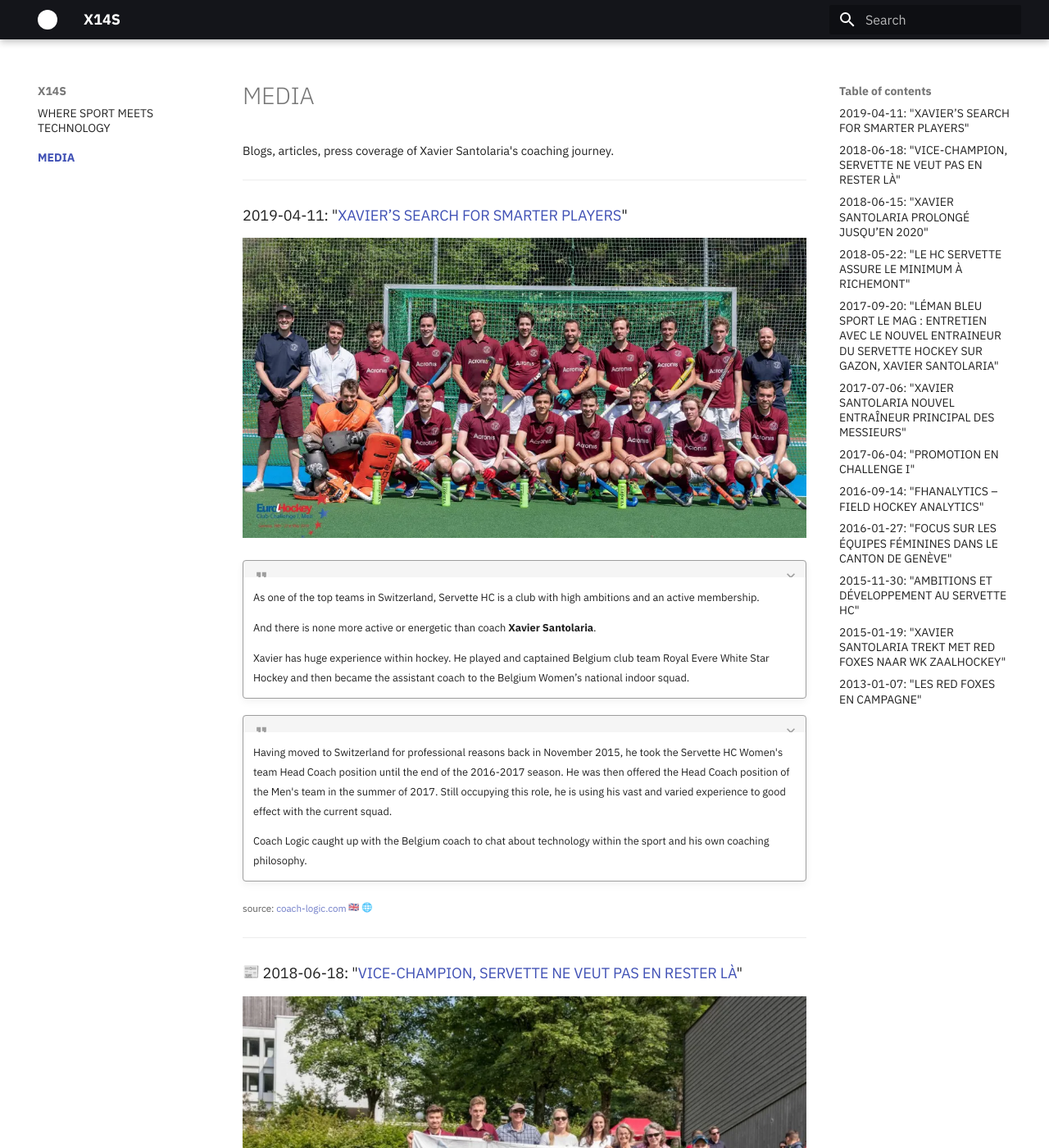
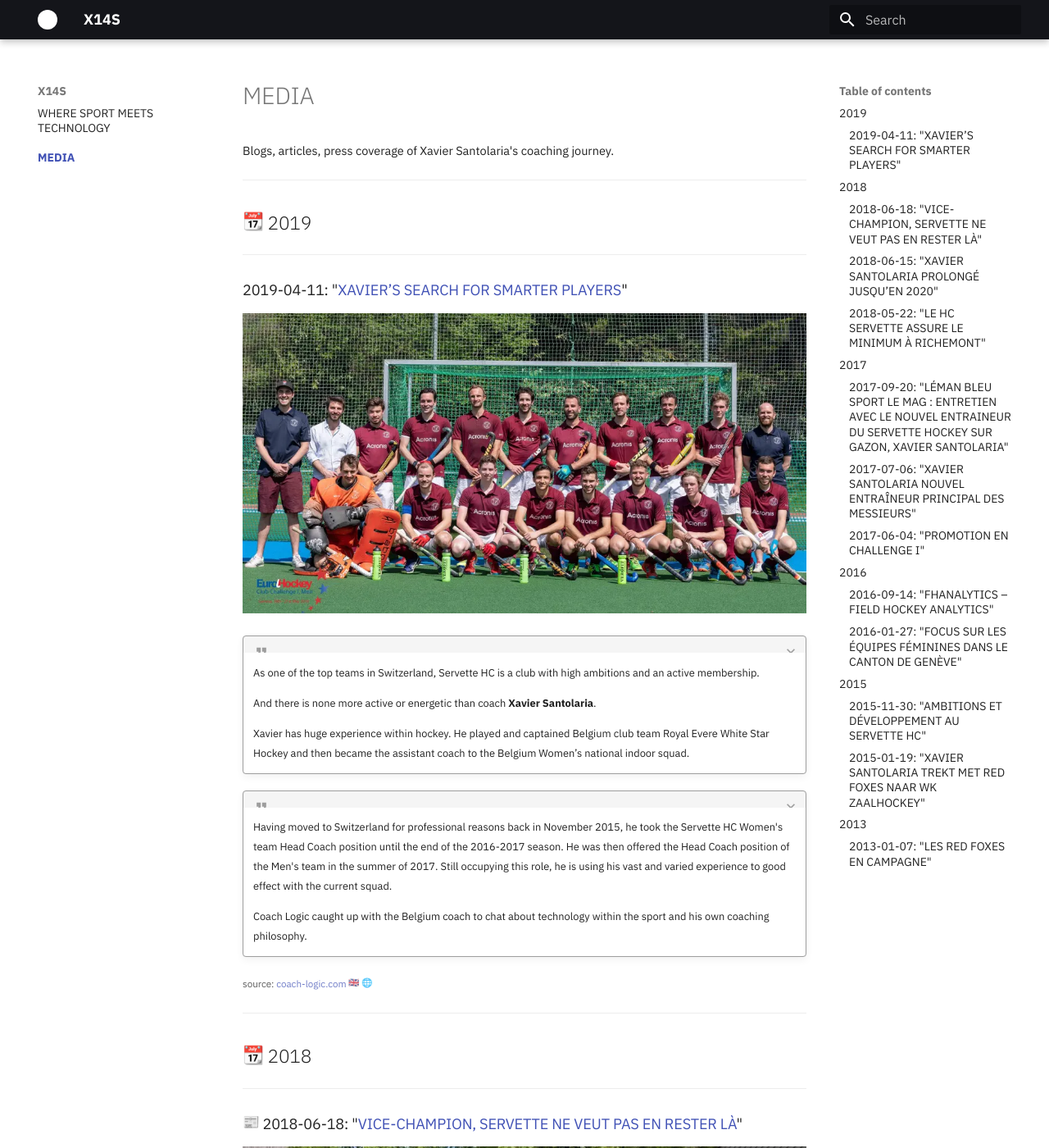
Before and after one commit to xsa/x14s.com, an MkDocs documentation site: the page built from docs/media/index.md, in a window 1280 px wide and 1400 px high. Shown: the whole window at 82% size. Built offline with MkDocs 1.6.1 and Material for MkDocs 9.7.7, drawn with Linux system fonts in a browser that asks for light colours; emoji names are drawn with the system emoji font.

Commit message:
Add years, for easier navigation

```diff
--- a/docs/media/index.md
+++ b/docs/media/index.md
@@ -4,6 +4,10 @@ title: MEDIA
 # MEDIA
 
 Blogs, articles, press coverage of Xavier Santolaria's coaching journey.
+
+---
+
+## :calendar: 2019
 
 ---
 
@@ -24,6 +28,10 @@ Blogs, articles, press coverage of Xavier Santolaria's coaching journey.
     Coach Logic caught up with the Belgium coach to chat about technology within the sport and his own coaching philosophy.
 
 <small>source: [coach-logic.com](http://www.coach-logic.com/){:target="_blank"} :flag_gb: :globe_with_meridians:</small>
+
+---
+
+## :calendar: 2018
 
 ---
 
@@ -57,6 +65,10 @@ Blogs, articles, press coverage of Xavier Santolaria's coaching journey.
 
 ---
 
+## :calendar: 2017
+
+---
+
 ### :tv: 2017-09-20: "[LÉMAN BLEU SPORT LE MAG : ENTRETIEN AVEC LE NOUVEL ENTRAINEUR DU SERVETTE HOCKEY SUR GAZON, XAVIER SANTOLARIA](http://www.lemanbleu.ch/Scripts/Modules/CustomView/List.aspx?idn=9992&name=ReplaySearch&VideoID=33013&EmissionID=30168){:target="_blank"}"
 
 ![Xavier Santolaria](./images/lbleu-sport-le-mag-20170920-xs.png)
@@ -87,6 +99,10 @@ Blogs, articles, press coverage of Xavier Santolaria's coaching journey.
 
 ---
 
+## :calendar: 2016
+
+---
+
 ### 2016-09-14: "[FHANALYTICS – FIELD HOCKEY ANALYTICS](https://self-pass.com/2016/09/14/fhanalytics-field-hockey-analytics/){:target="_blank"}"
 
 <small>source: [self-pass.com](http://www.self-pass.com/){:target="_blank"} :flag_pt: :globe_with_meridians:</small>
@@ -98,6 +114,10 @@ Blogs, articles, press coverage of Xavier Santolaria's coaching journey.
 ![Xavier Santolaria being interviewed](./images/leman-bleu-sport-20160127.png)
 
 <small>source: [lemanbleu.ch](http://www.lemanbleu.ch){:target="_blank"} :flag_ch: :tv:</small>
+
+---
+
+## :calendar: 2015
 
 ---
 
@@ -117,6 +137,10 @@ Blogs, articles, press coverage of Xavier Santolaria's coaching journey.
 ![Xavier Santolaria and Quentin Noël](./images/Trophy_Siauliai_2014_c_Quentin_Noel_(c)_Pascal%20Motte_cmyk.jpg){ style="width:40%;" }
 
 <small>source: [brusselnieuws.be](http://www.brusselnieuws.be){:target="_blank"} :flag_be: :globe_with_meridians:</small>
+
+---
+
+## :calendar: 2013
 
 ---
 
```
